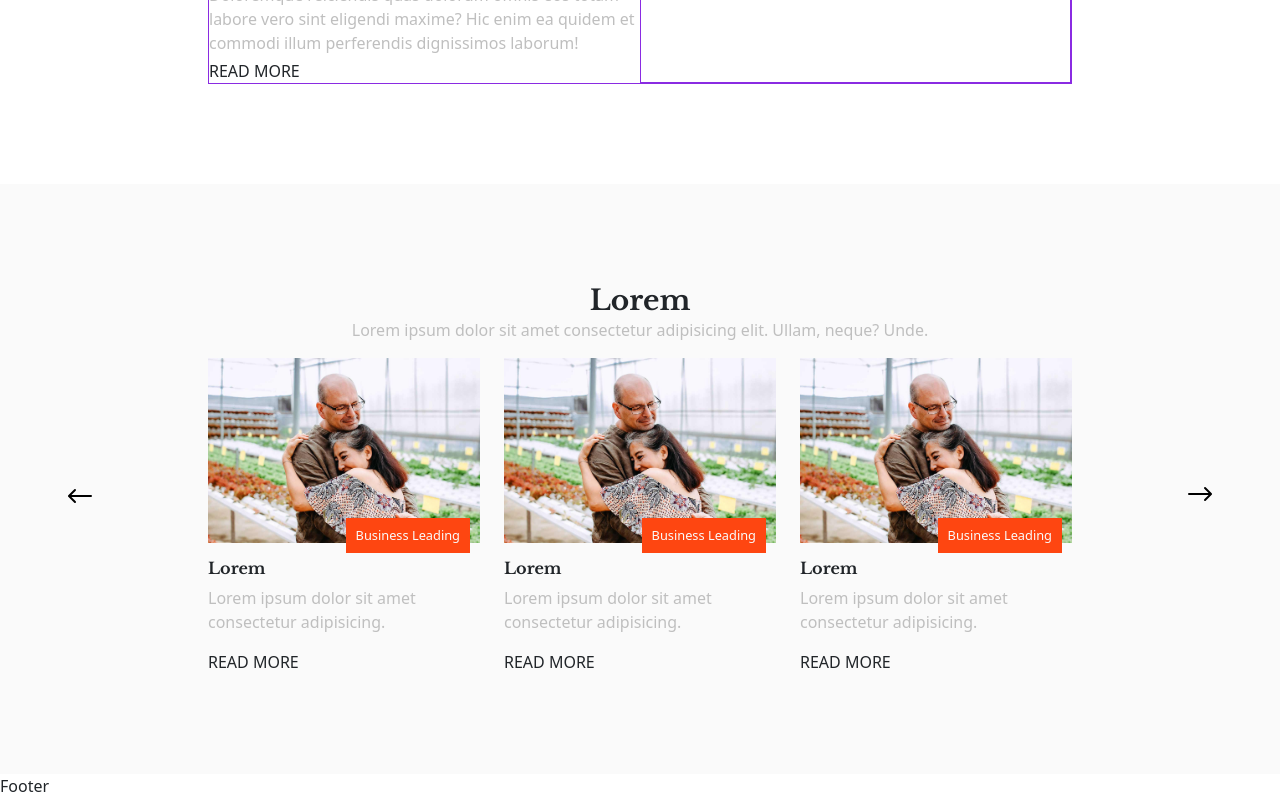
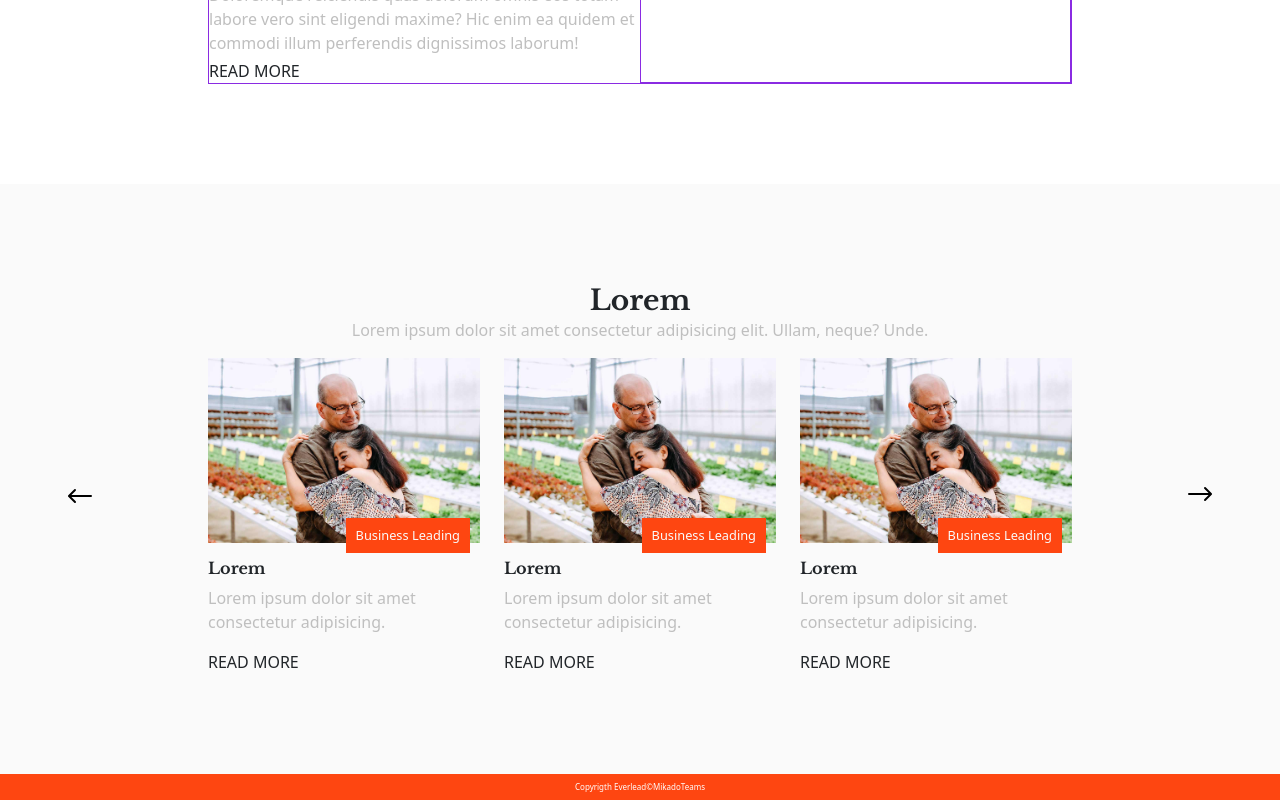
Before and after one commit to SerenaMalusa/proj-html-vuejs, a Vue app: page / in a window 1280 px wide. Shown: the part 2612-3412 px from the top of the page. Built offline with nearby package versions, Linux system fonts and the light colour scheme.

Commit message:
feat: add footer copiright section

```diff
--- a/src/components/AppFooter.vue
+++ b/src/components/AppFooter.vue
@@ -6,10 +6,35 @@
 
 <template>
     <div>
-        Footer
+
+        <div class="container-l">
+            <div class="container-s">
+
+            </div>
+        </div>
+
+        <div class="copyright">
+            Copyrigth Everlead©MikadoTeams
+        </div>
     </div>
 </template>
 
 <style lang="scss" scoped>
 
+    // import varibales and mixins
+    @use '../styles/partials/variables.scss' as *;
+    @use '../styles/partials/mixins.scss' as *;
+
+    div {
+        background-color: #181515;
+        color: $footer-text;
+
+        .copyright {
+            padding: calc($base-space / 3);
+            background-color: $secondary-bg;
+            text-align: center;
+            font-size: 0.5rem;
+        }
+    }
+
 </style>
--- a/src/styles/partials/variables.scss
+++ b/src/styles/partials/variables.scss
@@ -6,5 +6,7 @@ $base-space: 20px;
 $main-bg: #fafafa;
 $highlight-bg: #ffffff;
 $secondary-bg: #fe4611;
+$footer-bg: #181515;
+$footer-text: #ffffff;
 // $primary: #1e1e1e;
 // $info: #bfbfbf;
```
